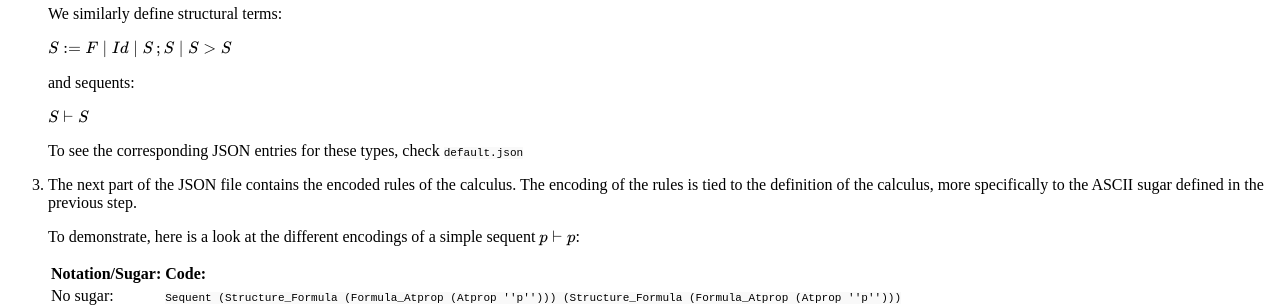
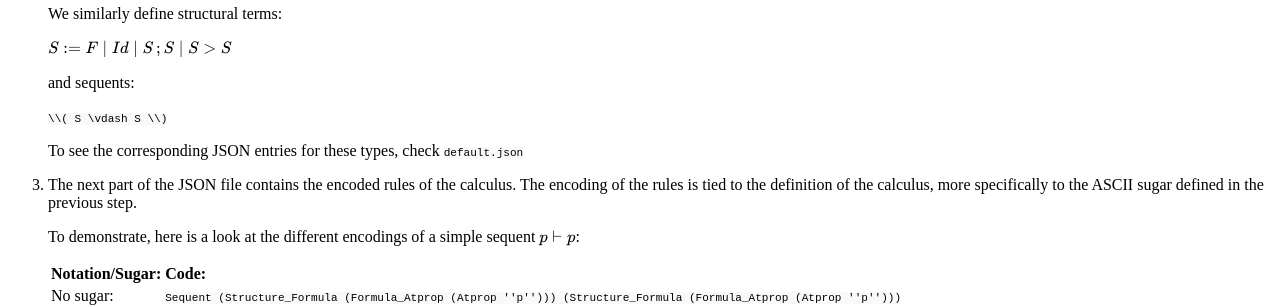
Before and after one commit to goodlyrottenapple/calculus-toolbox, a Jekyll site: the page built from _posts/2015-04-06-introduction.md, in a window 1280 px wide and 900 px high, scrolled down 1512 px. Shown: the part 470-777 px from the top of the window. Built offline with Jekyll 4.4.1, drawn with Linux system fonts in a browser that asks for light colours; Markdown is read by kramdown in place of the engine named in the settings; formulas are drawn with MathJax 3; a style sheet for code colours, icons or effects is not loaded.

Commit message:
updated latex rendering...again

```diff
--- a/_posts/2015-04-06-introduction.md
+++ b/_posts/2015-04-06-introduction.md
@@ -130,7 +130,7 @@ To get started quickly, this tutorial will guide you through the process of gene
 
    and sequents:
 
-   \\( S \vdash S \\)
+   `\\( S \vdash S \\)`
 
    To see the corresponding JSON entries for these types, check ``default.json``
 
```
